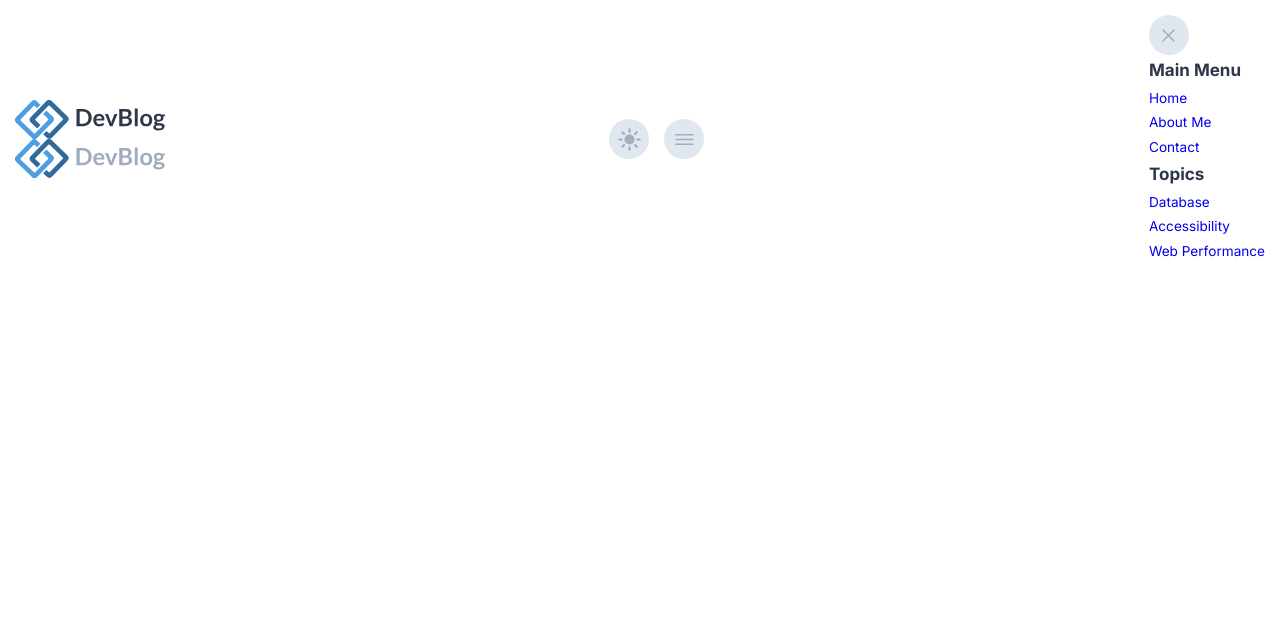
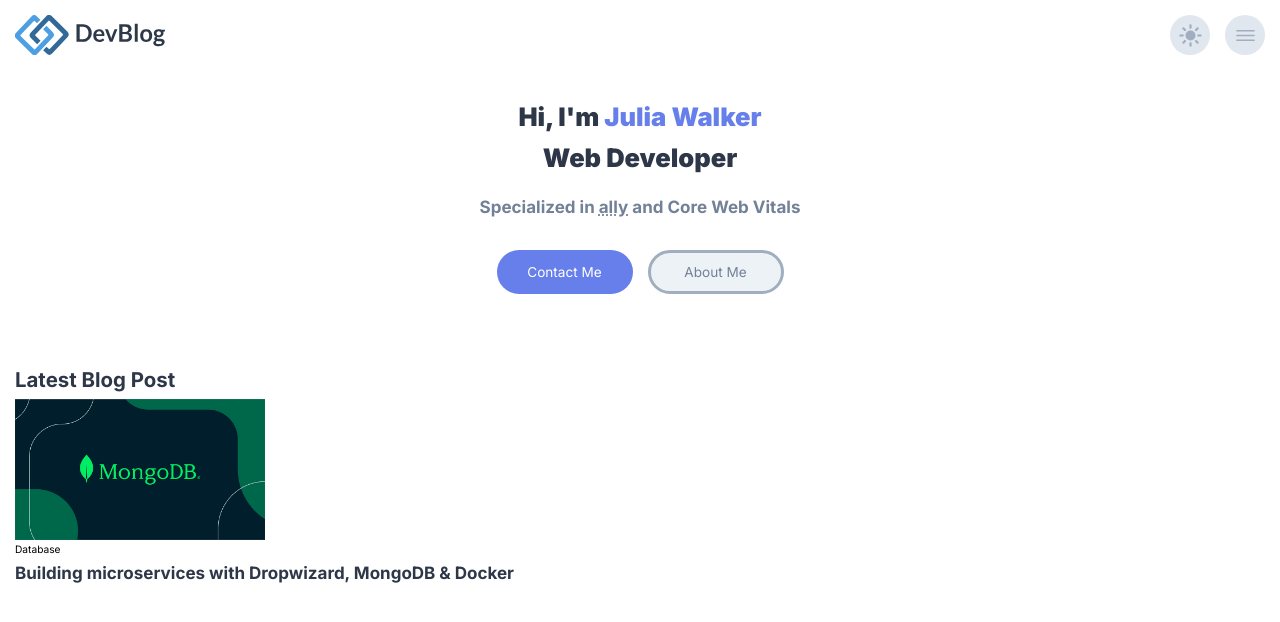
Before and after one commit to alexno3/personal_page, a plain HTML site: page index.html in a window 1280 px wide. Drawn offline with nearby package versions, Linux system fonts and the light colour scheme.

Commit message:
Add blog post and style buttons

```diff
--- a/assets/css/style.css
+++ b/assets/css/style.css
@@ -163,6 +163,31 @@
 
 }
 
+.btn {
+  min-width: 10rem;
+  border-radius: 100px;
+}
+
+.btn-primary {
+  background: var(--accent);
+  color: var(--white);
+  padding: 0.7rem 1.2rem;
+}
+
+.btn-primary:hover {
+  background: var(--foreground-secondary);
+  color: var(--action-primary);
+}
+
+.btn-secondary {
+  background: var(--action-secondary);
+  color: var(--foreground-secondary);
+  padding: 0.5rem 1rem;
+  border: 3px solid var(--foreground-tertiary);
+}
+
+.btn-secondary:hover { border-color: var(--accent);}
+
 /*
     EXTRA STYLE, FOR DARK THEME
 */
@@ -186,8 +211,8 @@ header .flex-wrapper { display: none; }
 .logo-light,
 .logo-dark { display: none; }
 
-.light-theme, .logo-light,
-.dark-theme, .logo-dark { display: block; }
+.light-theme .logo-light,
+.dark-theme .logo-dark { display: block; }
 
 header .btn-group {
   display:     flex;
@@ -220,3 +245,83 @@ header .btn-group {
 
 .theme-btn-mobile.light .sun,
 .theme-btn-mobile.dark .moon {display: block;}
+
+.mobile-nav {
+  position: fixed;
+  inset: 0;
+  background: var(--background-primary);
+  padding: 70px 20px;
+  overflow: auto;
+  overscroll-behavior: contain;
+  transform: translateX(100%);
+  visibility: hidden;
+  /* transition: 0.5s cubic-bezier(1, 0, 0.30, 0.70); */
+  z-index: 10;
+}
+
+.mobile-nav.active {
+  transform: translateX(0);
+  visibility: visible;
+}
+
+.nav-close-btn {
+  position: absolute;
+  top:   20px;
+  right: 20px;
+}
+
+.mobile-nav .wrapper {
+  padding-bottom: 1.25rem;
+  margin-bottom:  1.25rem;
+  border-bottom: 1px solid var(--action-primary);
+}
+
+.mobile-nav .nav-title { margin-bottom: 1rem;}
+
+.mobile-nav .nav-item { margin-bottom: 0.5rem; }
+
+.mobile-nav .nav-link {
+  font-size: var(--fs-3);
+  color: var(--foreground-secondary)
+}
+
+.mobile-nav .nav-link:hover { color: var(--accent); }
+
+
+
+
+/* HERO SECTION */
+
+
+.hero {
+  background: var(--background-primary);
+  padding-top: 2rem;
+  padding-bottom: var(--py);
+  text-align: center;
+
+}
+
+.hero .h1 {
+  margin-bottom: 1rem;
+  line-height: 1.6;
+}
+
+.hero b{
+  color: var(--accent);
+  font-weight: inherit;
+}
+
+.hero .h3 {
+  color: var(--foreground-secondary);
+  margin-bottom: 2rem;
+}
+
+.hero .btn-group {
+  display:         flex;
+  justify-content: center;
+  flex-wrap:       wrap;
+  gap:  15px;
+  text-align: center;
+}
+
+.hero .right {display: none};
--- a/index.html
+++ b/index.html
@@ -32,7 +32,7 @@
 
         <a href="#">
           <img src="./assets/images/logo-light.svg" alt="Devblog's Logo" class="logo-light" width="150">
-          <img src="./assets/images/logo-dark.svg" alt="Devblog's Logo" class="logo-dark" width="150">
+          <img src="./assets/images/logo-dark.svg" alt="Devblog's Logo" class="logo-dark"   width="150">
 
         </a>
 
@@ -132,6 +132,99 @@
 
    </header>
 
+
+   <main>
+
+    <!-- HERO SECTION  -->
+
+    <div class="hero">
+
+      <div class="container">
+
+        <div class="left">
+
+          <h1 class="h1">
+            Hi, I'm <b>Julia&nbsp;Walker</b>
+            <br>Web Developer
+          </h1>
+
+          <p class="h3">
+            Specialized in <abbr title="Accessibility">ally</abbr>
+            and Core Web Vitals
+          </p>
+
+          <div class="btn-group">
+            <a href="#" class="btn btn-primary">Contact Me</a>
+            <a href="#" class="btn btn-secondary">About Me</a>
+          </div>
+
+
+
+        </div>
+
+        <div class="right">
+
+          <div class="pattern-bg"></div>
+          <div class="img-box">
+            <img src="./assets/images/hero.png" alt="Julia Walker" class="hero-img">
+            <div class="shape shape-1"></div>
+            <div class="shape shape-2"></div>
+          </div>
+
+        </div>
+
+      </div>
+
+    </div>
+
+
+    <div class="main">
+
+      <div class="container">
+
+        <!-- BLOG SECTION  -->
+
+        <div class="blog">
+
+          <h2 class="h2">Latest Blog Post</h2>
+          <div class="blog-card-group">
+
+            <div class="blog-card">
+
+              <div class="blog-card-banner">
+                <img src="./assets/images/blog-1.png" alt="Building microservices with
+                Dropwizard, MongoDB & Docker" class="blog-banner-img" width="250">
+              </div>
+
+              <div class="blog-content-wrapper">
+
+                <button class="blog-topic text-tiny">Database</button>
+
+                <h3>
+                  <a href="#" class="h3">
+                    Building microservices with Dropwizard, MongoDB & Docker
+                  </a>
+                </h3>
+
+              </div>
+
+            </div>
+
+          </div>
+
+        </div>
+
+
+      </div>
+
+    </div>
+
+
+
+   </main>
+
+
+
     <!-- custom JS link -->
     <script src="./assets/js/script.js"></script>
 
```
